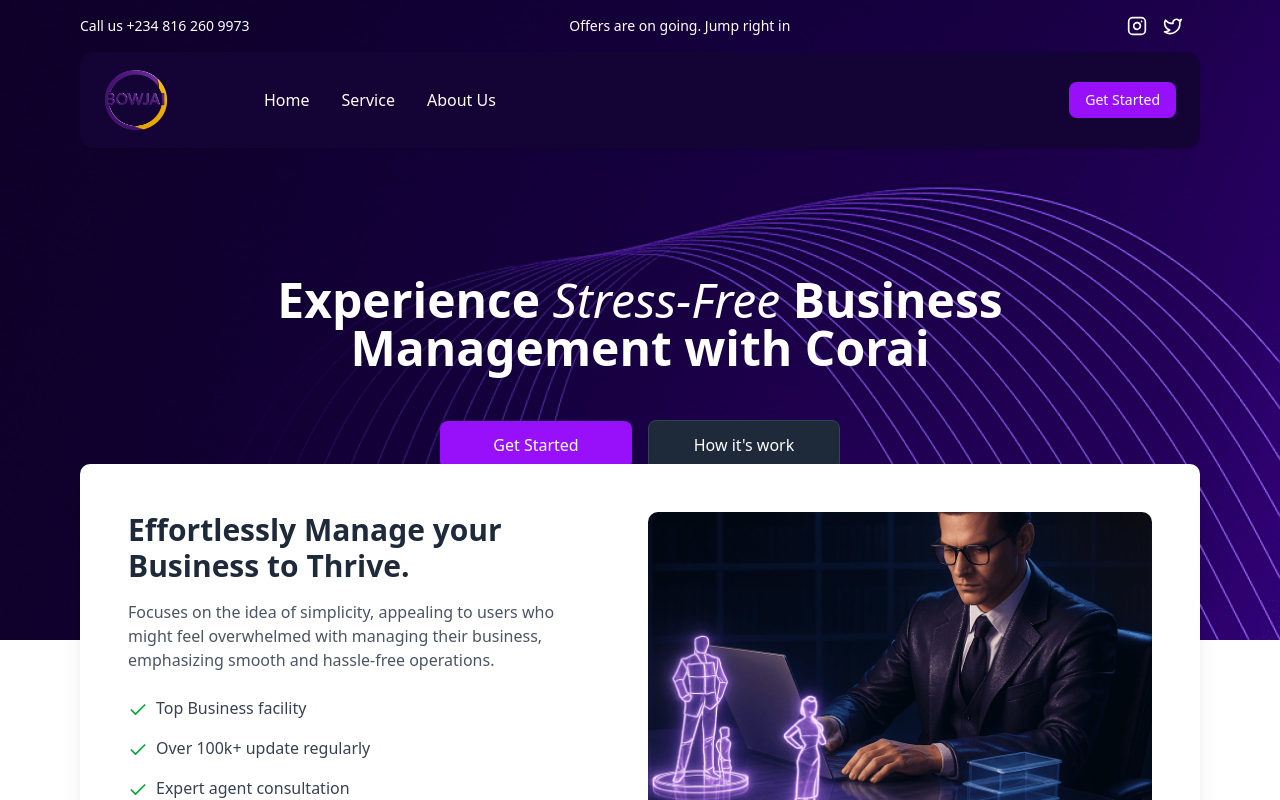
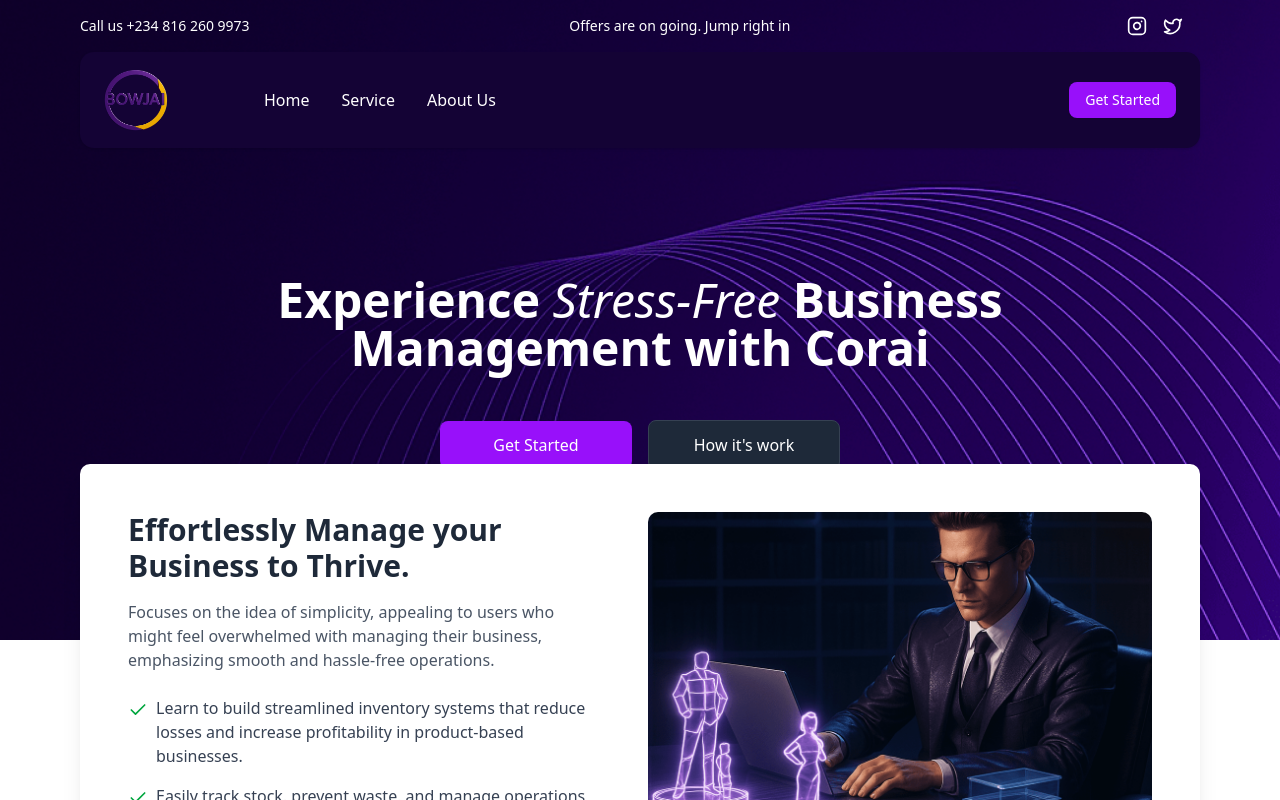
Before and after one commit to joshhumphrey02/boijai, a React (Vite) app: page / in a window 1280 px wide. Shown: the top 800 px of the page. Built offline with nearby package versions, Linux system fonts and the light colour scheme.

Commit message:
Update FeatureSection.tsx

```diff
--- a/src/components/FeatureSection.tsx
+++ b/src/components/FeatureSection.tsx
@@ -19,7 +19,10 @@
                   className="text-green-600 mr-2 mt-1 flex-shrink-0"
                   size={20}
                 />
-                <span className="text-gray-700">Top Business facility</span>
+                <span className="text-gray-700">
+                  Learn to build streamlined inventory systems that reduce
+                  losses and increase profitability in product-based businesses.
+                </span>
               </div>
               <div className="flex items-start">
                 <CheckIcon
@@ -27,7 +30,8 @@
                   size={20}
                 />
                 <span className="text-gray-700">
-                  Over 100k+ update regularly
+                  Easily track stock, prevent waste, and manage operations
+                  remotely
                 </span>
               </div>
               <div className="flex items-start">
@@ -35,12 +39,15 @@
                   className="text-green-600 mr-2 mt-1 flex-shrink-0"
                   size={20}
                 />
-                <span className="text-gray-700">Expert agent consultation</span>
+                <span className="text-gray-700">
+                  Finish with a ready-to-run system and the skills to support
+                  other businesses or earn extra income through consulting
+                </span>
               </div>
             </div>
           </div>
           <div className=" relative">
-            <div className="rounded-lg overflow-hidden bg-gray-900 relative h-32 md:h-full max-h-88">
+            <div className="rounded-lg overflow-hidden bg-gray-900 relative h-32 md:h-full max-h-96">
               <img
                 src="/play.png"
                 alt="Business professional using futuristic interface"
```
